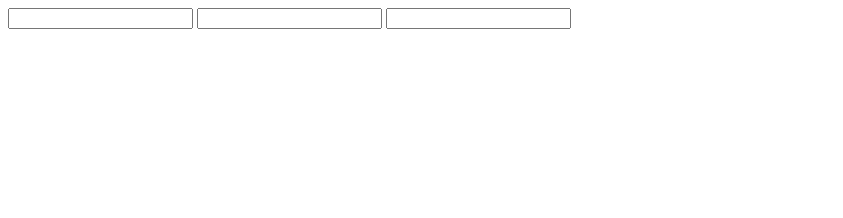
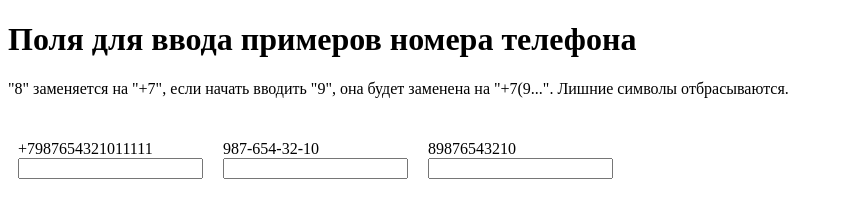
Before and after one commit to shsv382/phoneNumberValidation, a plain HTML site: page index.html in a window 1280 px wide. Shown: the whole page, without its empty margins (0-843 px from the left). Drawn offline with Linux system fonts and the light colour scheme.

Commit message:
Added HTML example

```diff
--- a/index.html
+++ b/index.html
@@ -6,9 +6,30 @@
         </title>
     </head>
     <body>
-        <input type='text' class='phoneNumberValidation' />
-        <input type='text' class='phoneNumberValidation' />
-        <input type='text' class='phoneNumberValidation' />
+        <h1>Поля для ввода примеров номера телефона</h1>
+        <p>
+            "8" заменяется на "+7",
+            если начать вводить "9",
+            она будет заменена на "+7(9...".
+            Лишние символы отбрасываются.
+        </p>
+        <div style="display: flex;">
+            <p style="display: inline-block;padding:10px;">
+                +7987654321011111
+                <br />
+                <input type='text' class='phoneNumberValidation' />
+            </p>
+            <p style="display: inline-block;padding:10px;">
+                987-654-32-10
+                <br />
+                <input type='text' class='phoneNumberValidation' />
+            </p>
+            <p style="display: inline-block;padding:10px;">
+                89876543210
+                <br />
+                <input type='text' class='phoneNumberValidation' />
+            </p>
+        </div>
         <script type="text/javascript" src="phoneNumberValidation.js"></script>
     </body>
 </html>
```
